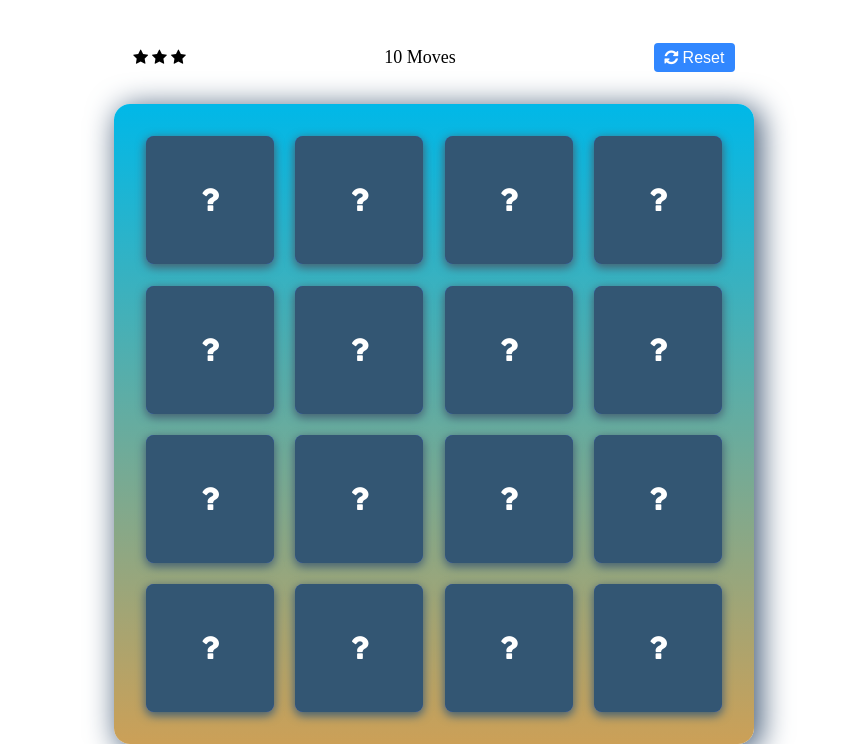
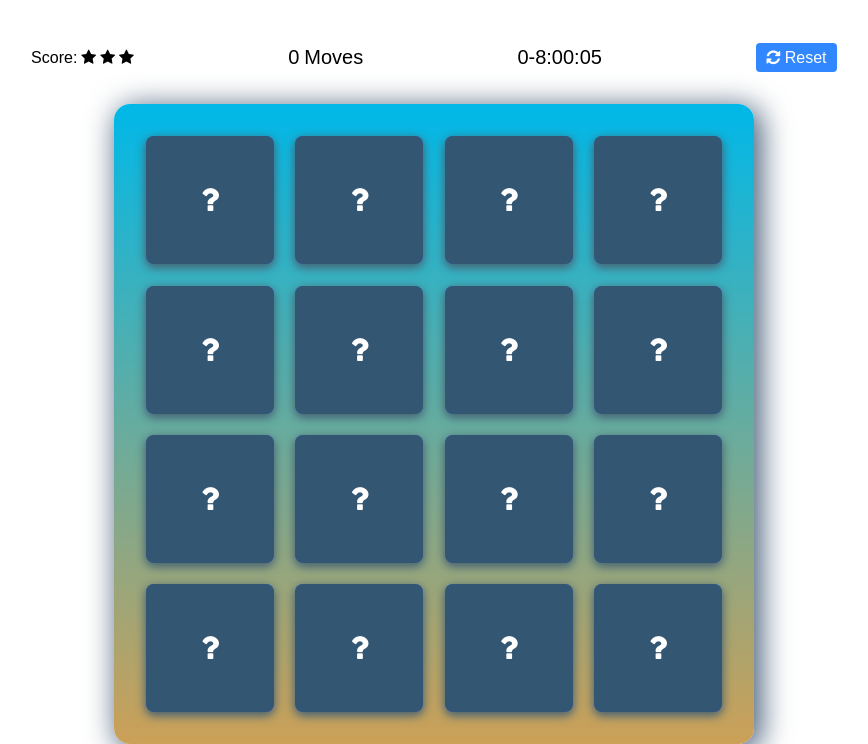
Before and after one commit to uestcNaldo/MemoryGame, a plain HTML site: page index.html in a window 1280 px wide. Shown: the part 79-823 px from the top of the page, without its empty margins (206-1074 px from the left). Drawn offline with Linux system fonts and the light colour scheme.

Commit message:
feature: Initial Card List Array[16]
Working

```diff
--- a/css/app.css
+++ b/css/app.css
@@ -1,6 +1,7 @@
 body {
     margin: 0;
     background-color: #ffffff;
+    font-family: FontAwesome, sans-serif;
 }
 
 .wrapper {
@@ -8,7 +9,6 @@ body {
     justify-content: center;
     align-items: center;
     flex-direction: column;
-
 }
 
 .wrapper > h2 {
@@ -18,7 +18,7 @@ body {
 }
 
 .wrapper > .game-control {
-    width: 50rem;
+    width: 60rem;
     display: flex;
     justify-content: space-around;
     align-items: center;
@@ -29,8 +29,13 @@ body {
 
 }
 
-.wrapper > .game-control > .moves {
-    font-size: 1.125rem;
+.wrapper > .game-control > .move {
+    font-size: 1.25rem;
+    font-weight: normal;
+}
+
+.wrapper > .game-control > .timer {
+    font-size: 1.25rem;
     font-weight: normal;
 }
 
--- a/index.html
+++ b/index.html
@@ -11,19 +11,23 @@
 <body>
     <div class="wrapper">
         <h2>Memory Game</h2>
-        <div class="game-control" id="control">
+        <section class="game-control" id="control">
             <div class="stars">
+                <span>Score:</span>
                 <i class="fa fa-star" aria-hidden="true"></i>
                 <i class="fa fa-star" aria-hidden="true"></i>
                 <i class="fa fa-star" aria-hidden="true"></i>
             </div>
-            <div class="moves">
-                <span>10</span> Moves
+            <div class="move">
+                <span id="moves">0</span> Moves
+            </div>
+            <div class="timer">
+                00:00:00
             </div>
             <div class="reset">
                 <button><i class="fa fa-refresh"></i> Reset</button>
             </div>
-        </div>
+        </section>
         <div class="game-content" id="game">
             <div class="card">
                 <div class="front-side"><i class="fa fa-question fa-2x" aria-hidden="true"></i></div>
--- a/js/app.js
+++ b/js/app.js
@@ -1,11 +1,38 @@
 /*游戏的处理逻辑文件*/
 
 /*卡片icon数组*/
+var cardClassList = [
+    {name: "camera", icon: "fa-camera-retro"},
+    {name: "telegram", icon: "fa-telegram"},
+    {name: "car", icon: "fa-car"},
+    {name: "bicycle", icon: "fa-bicycle"},
+    {name: "bolt", icon: "fa-bolt"},
+    {name: "birthday-cake", icon: "fa-birthday-cake"},
+    {name: "heart", icon: "fa-heart"},
+    {name: "snowflake-o", icon: "fa-snowflake-o"},
+    {name: "chrome", icon: "fa-chrome"},
+    {name: "github", icon: "fa-github"},
+    {name: "qq", icon: "fa-qq"},
+    {name: "pagelines", icon: "fa-pagelines"},
+    {name: "tree", icon: "fa-tree"},
+    {name: "apple", icon: "fa-apple"},
+    {name: "file", icon: "fa-file"},
+    {name: "television", icon: "fa-television"}
+];
 
+/*游戏步数*/
+var moves = 0;
+
+/*定时器的全局对象*/
+var time = 0, timer = null, timeObject = {h: 0, m: 0, s: 0},
+    timeDisplay = {h: '00', m: '00', s: '00'};
+
+function initCardClassList() {
+
+}
 
 /*注册卡片点击事件*
 *卡片正面点击事件*/
-var moves = 0;
 
 function displayMoves() {
     $("#moves").text(moves);
@@ -27,10 +54,6 @@ $(".back-side").click(function () {
     clickedCard.toggleClass("rotateY");
     frontSide.fadeToggle(300);
 });
-
-/*定时器的全局对象*/
-var time = 0, timer = null, timeObject = {h: 0, m: 0, s: 0},
-    timeDisplay = {h: '00', m: '00', s: '00'};
 
 /*启动定时器函数*/
 function startTimer() {
```
